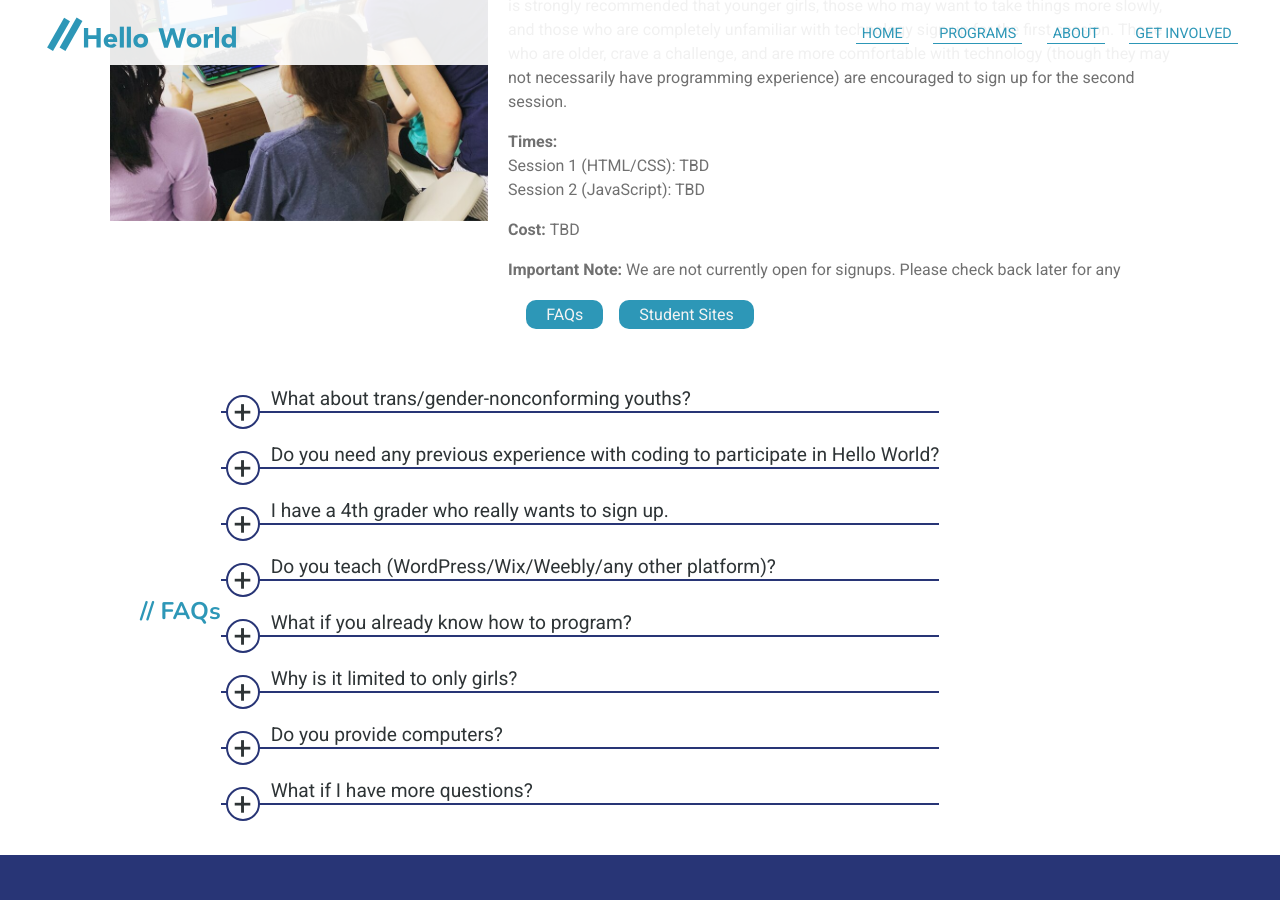
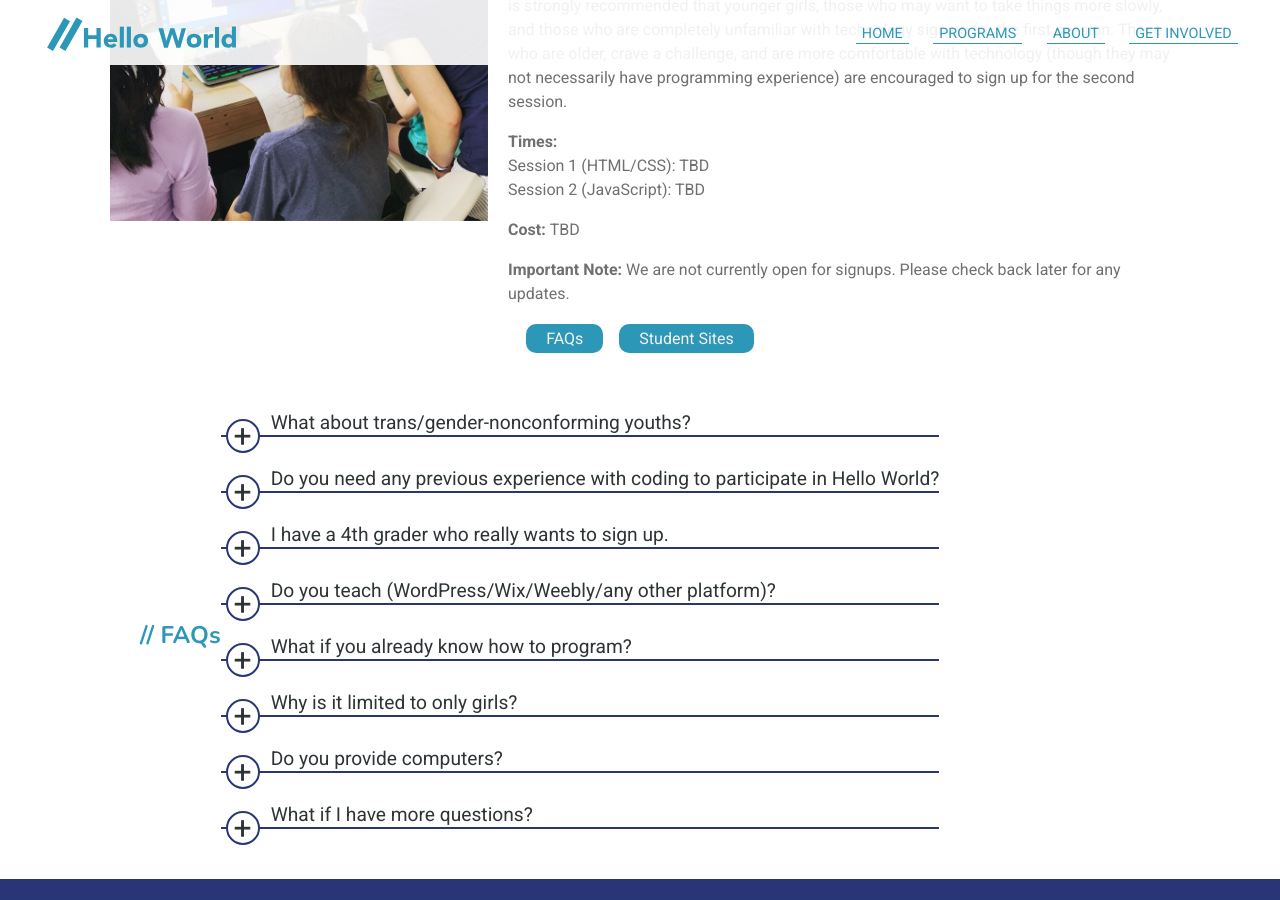
Before and after one commit to bit-by-bit-coding/bxb-website, a Jekyll site: the page built from helloworld.html, in a window 1280 px wide and 900 px high, scrolled down 560 px. Built offline with Jekyll 4.4.1, drawn with Linux system fonts in a browser that asks for light colours; nearby versions of some CDN libraries.

```diff
--- a/formfunction.html
+++ b/formfunction.html
@@ -53,7 +53,6 @@
                         <div>
                             <p><strong>Cost: </strong> Free!</p>
                         </div>
-                        <div><strong>Important Note: </strong> We are not currently open for signups. Please check back later for any</div>
                     </div>
                 </div>
             </div>
--- a/helloworld.html
+++ b/helloworld.html
@@ -37,7 +37,7 @@
                         <div>
                             <p><strong>Cost: </strong> TBD</p>
                         </div>
-                        <div><strong>Important Note: </strong> We are not currently open for signups. Please check back later for any</div>
+                        <div><strong>Important Note: </strong> We are not currently open for signups. Please check back later for any updates.</div>
                     </div>
                 </div>
             </div>
```
